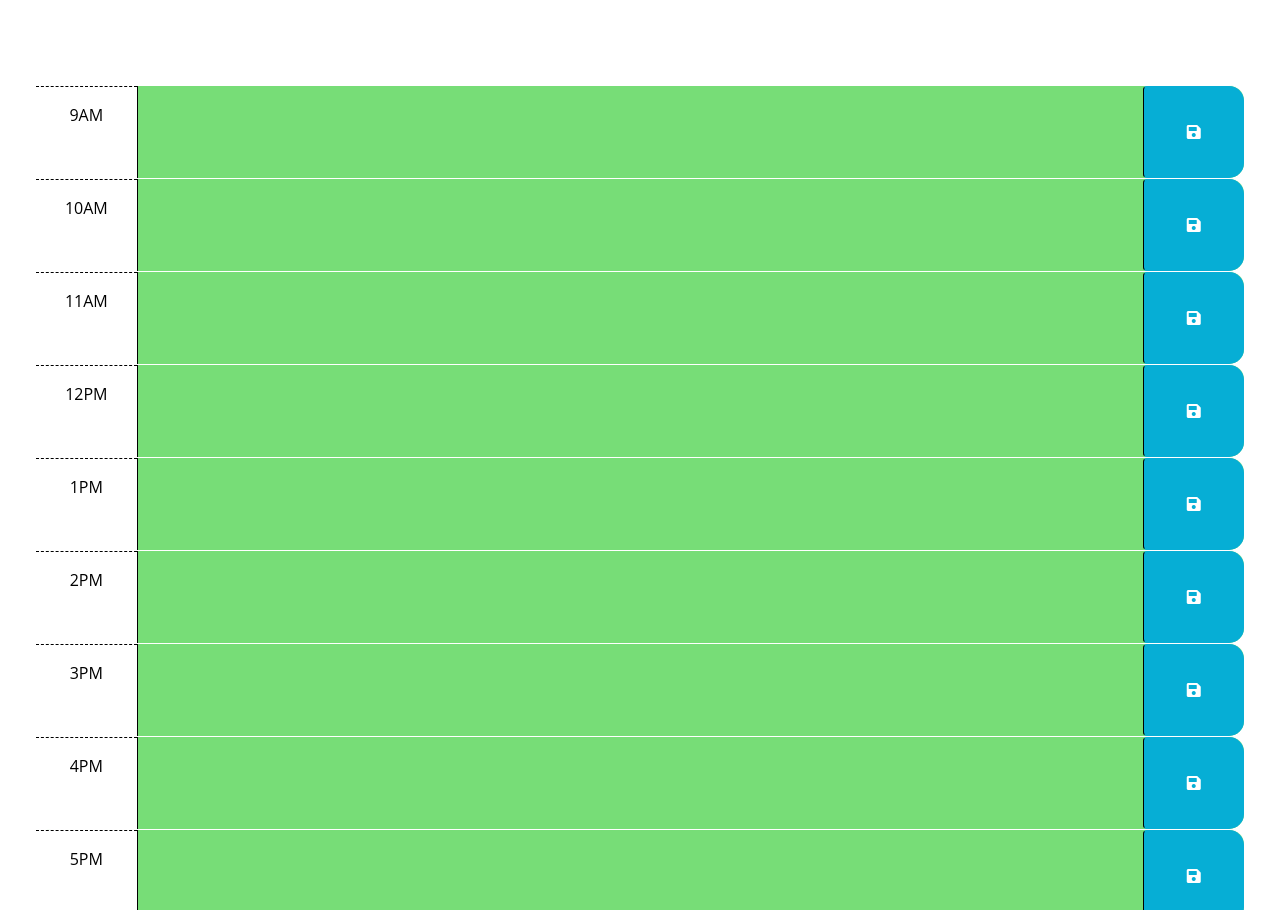
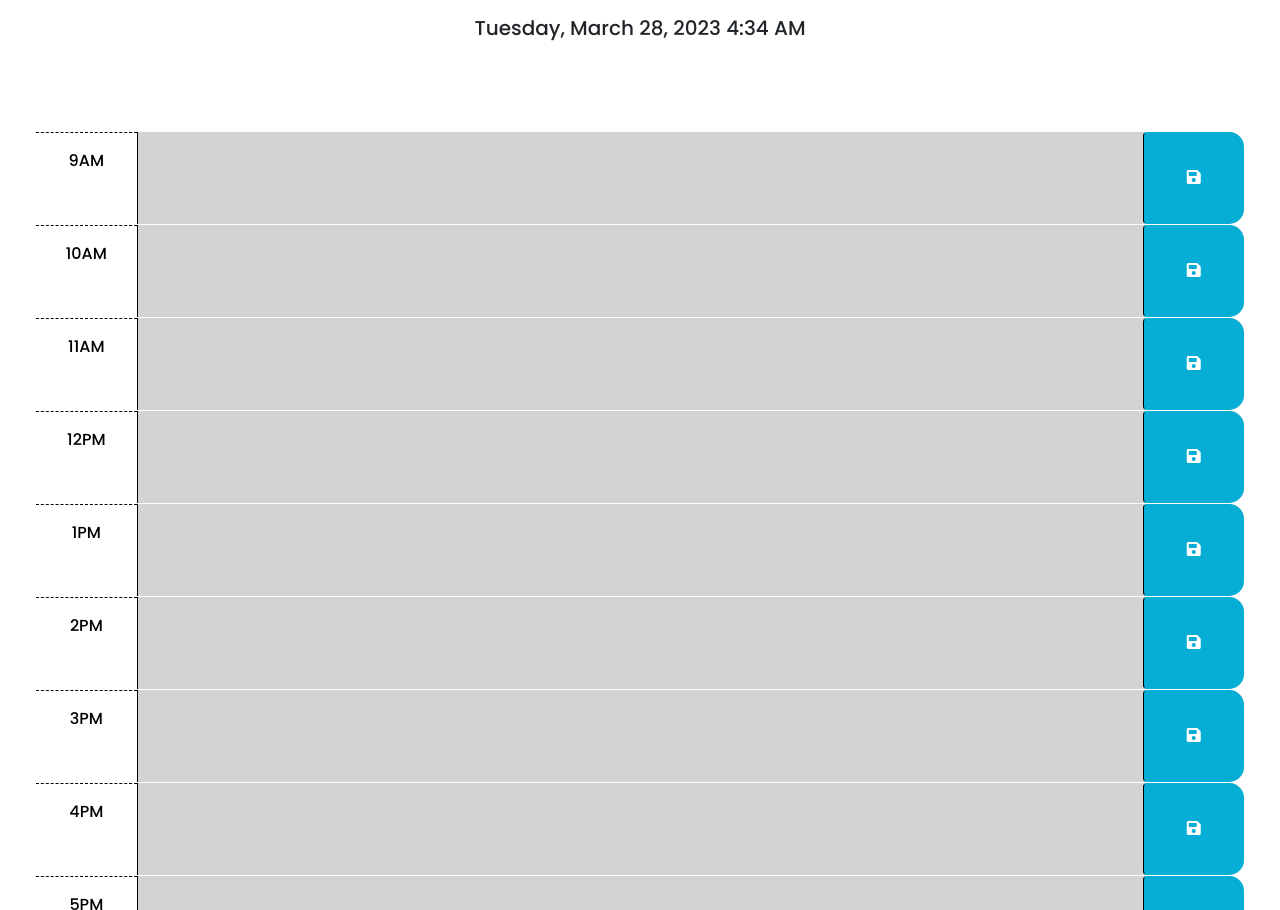
Before and after one commit to hipster-rufus/glowing-carrot-5, a plain HTML site: page index.html in a window 1280 px wide. Shown: the part 166-1076 px from the top of the page. Drawn offline with nearby package versions, Linux system fonts and the light colour scheme.

Commit message:
Add JavaScript

```diff
--- a/Assets/css/style.css
+++ b/Assets/css/style.css
@@ -1,6 +1,7 @@
 body {
-  font-family: 'Open Sans', sans-serif;
+  font-family: 'Poppins', sans-serif;
   font-size: 16px;
+  text-align: center;
 }
 
 textarea {
@@ -10,6 +11,10 @@ textarea {
   color: #000000;
   border-left: 1px solid black;
   padding: 10px;
+}
+
+header {
+
 }
 
 .description {
--- a/Assets/js/script.js
+++ b/Assets/js/script.js
@@ -1,23 +1,48 @@
-// Wrap all code that interacts with the DOM in a call to jQuery to ensure that
-// the code isn't run until the browser has finished rendering all the elements
-// in the html.
 $(function () {
-  // TODO: Add a listener for click events on the save button. This code should
-  // use the id in the containing time-block as a key to save the user input in
-  // local storage. HINT: What does `this` reference in the click listener
-  // function? How can DOM traversal be used to get the "hour-x" id of the
-  // time-block containing the button that was clicked? How might the id be
-  // useful when saving the description in local storage?
-  //
-  // TODO: Add code to apply the past, present, or future class to each time
-  // block by comparing the id to the current hour. HINTS: How can the id
-  // attribute of each time-block be used to conditionally add or remove the
-  // past, present, and future classes? How can Day.js be used to get the
-  // current hour in 24-hour time?
-  //
+  // Creates a listener event linked to the save button on the webpage which saves
+  // the inputted text into local storage according to the time block it was
+  // entered into
+  function saveInput() {
+    var saveBtn = $('.saveBtn');
+    saveBtn.on('click', function() {
+      var key = $(this).parent().attr('id');
+      var value = $(this).siblings('.description').val();
+      localStorage.setItem(key, value);
+    });
+  };
+  // Changes the attributes of the time block according to the current local time
+  // of day by the hour to indicate whether the hour has passed, is current, or
+  // is in the future
+  function timeColor() {
+    var currentHour = dayjs().format('H');
+    var blockHour = $('.time-block');
+    if (blockHour < currentHour) {
+      blockHour.removeClass('present past').addClass('future')
+    } else if (blockHour == currentHour) {
+      blockHour.removeClass('future past').addClass('present')
+    } else {
+      blockHour.removeClass('present future').addClass('past')
+    };
+  };
   // TODO: Add code to get any user input that was saved in localStorage and set
   // the values of the corresponding textarea elements. HINT: How can the id
   // attribute of each time-block be used to do this?
-  //
-  // TODO: Add code to display the current date in the header of the page.
+  $('.time-block').each(function () {
+    var key = $(this).attr('id');
+    var value = localStorage.getItem(key);
+    $(this).children('.description').val(value);
+  });
+  // Displays the current local date and time at the top of the schedule
+  function displayToday() {
+    var currentDay = $('#currentDay');
+    var today = dayjs().format('dddd, MMMM D, YYYY h:mm A');
+    currentDay.text(today);
+  };
+  // All functions are called:
+  // the button is activated,
+  saveInput();
+  // time blocks are set to change according to real time
+  timeColor();
+  // and the current time display resets in real time as well
+  setInterval(displayToday, 1000);
 });
--- a/index.html
+++ b/index.html
@@ -16,10 +16,9 @@
       integrity="sha384-50oBUHEmvpQ+1lW4y57PTFmhCaXp0ML5d60M1M7uH2+nqUivzIebhndOJK28anvf"
       crossorigin="anonymous"
     />
-    <link
-      href="https://fonts.googleapis.com/css2?family=Fira+Sans:wght@400;700&display=swap"
-      rel="stylesheet"
-    />
+    <link rel="preconnect" href="https://fonts.googleapis.com">
+    <link rel="preconnect" href="https://fonts.gstatic.com" crossorigin>
+    <link href="https://fonts.googleapis.com/css2?family=Poppins:wght@500&display=swap" rel="stylesheet">
     <link rel="stylesheet" href="./Assets/css/style.css" />
     <title>Work Day Scheduler</title>
   </head>
@@ -31,63 +30,63 @@
       <p id="currentDay" class="lead"></p>
     </header>
     <div class="container-fluid px-5">
-      <div id="hour-9" class="row time-block future">
+      <div id="9" class="row time-block">
         <div class="col-2 col-md-1 hour text-center py-3">9AM</div>
         <textarea class="col-8 col-md-10 description" rows="3"> </textarea>
         <button class="btn saveBtn col-2 col-md-1" aria-label="save">
           <i class="fas fa-save" aria-hidden="true"></i>
         </button>
       </div>
-      <div id="hour-10" class="row time-block future">
+      <div id="10" class="row time-block">
         <div class="col-2 col-md-1 hour text-center py-3">10AM</div>
         <textarea class="col-8 col-md-10 description" rows="3"> </textarea>
         <button class="btn saveBtn col-2 col-md-1" aria-label="save">
           <i class="fas fa-save" aria-hidden="true"></i>
         </button>
       </div>
-      <div id="hour-11" class="row time-block future">
+      <div id="11" class="row time-block">
         <div class="col-2 col-md-1 hour text-center py-3">11AM</div>
         <textarea class="col-8 col-md-10 description" rows="3"> </textarea>
         <button class="btn saveBtn col-2 col-md-1" aria-label="save">
           <i class="fas fa-save" aria-hidden="true"></i>
         </button>
       </div>
-      <div id="hour-12" class="row time-block future">
+      <div id="12" class="row time-block">
         <div class="col-2 col-md-1 hour text-center py-3">12PM</div>
         <textarea class="col-8 col-md-10 description" rows="3"> </textarea>
         <button class="btn saveBtn col-2 col-md-1" aria-label="save">
           <i class="fas fa-save" aria-hidden="true"></i>
         </button>
       </div>
-      <div id="hour-1" class="row time-block future">
+      <div id="13" class="row time-block">
         <div class="col-2 col-md-1 hour text-center py-3">1PM</div>
         <textarea class="col-8 col-md-10 description" rows="3"> </textarea>
         <button class="btn saveBtn col-2 col-md-1" aria-label="save">
           <i class="fas fa-save" aria-hidden="true"></i>
         </button>
       </div>
-      <div id="hour-2" class="row time-block future">
+      <div id="14" class="row time-block">
         <div class="col-2 col-md-1 hour text-center py-3">2PM</div>
         <textarea class="col-8 col-md-10 description" rows="3"> </textarea>
         <button class="btn saveBtn col-2 col-md-1" aria-label="save">
           <i class="fas fa-save" aria-hidden="true"></i>
         </button>
       </div>
-      <div id="hour-3" class="row time-block future">
+      <div id="15" class="row time-block">
         <div class="col-2 col-md-1 hour text-center py-3">3PM</div>
         <textarea class="col-8 col-md-10 description" rows="3"> </textarea>
         <button class="btn saveBtn col-2 col-md-1" aria-label="save">
           <i class="fas fa-save" aria-hidden="true"></i>
         </button>
       </div>
-      <div id="hour-4" class="row time-block future">
+      <div id="16" class="row time-block">
         <div class="col-2 col-md-1 hour text-center py-3">4PM</div>
         <textarea class="col-8 col-md-10 description" rows="3"> </textarea>
         <button class="btn saveBtn col-2 col-md-1" aria-label="save">
           <i class="fas fa-save" aria-hidden="true"></i>
         </button>
       </div>
-      <div id="hour-5" class="row time-block future">
+      <div id="17" class="row time-block">
         <div class="col-2 col-md-1 hour text-center py-3">5PM</div>
         <textarea class="col-8 col-md-10 description" rows="3"> </textarea>
         <button class="btn saveBtn col-2 col-md-1" aria-label="save">
```
